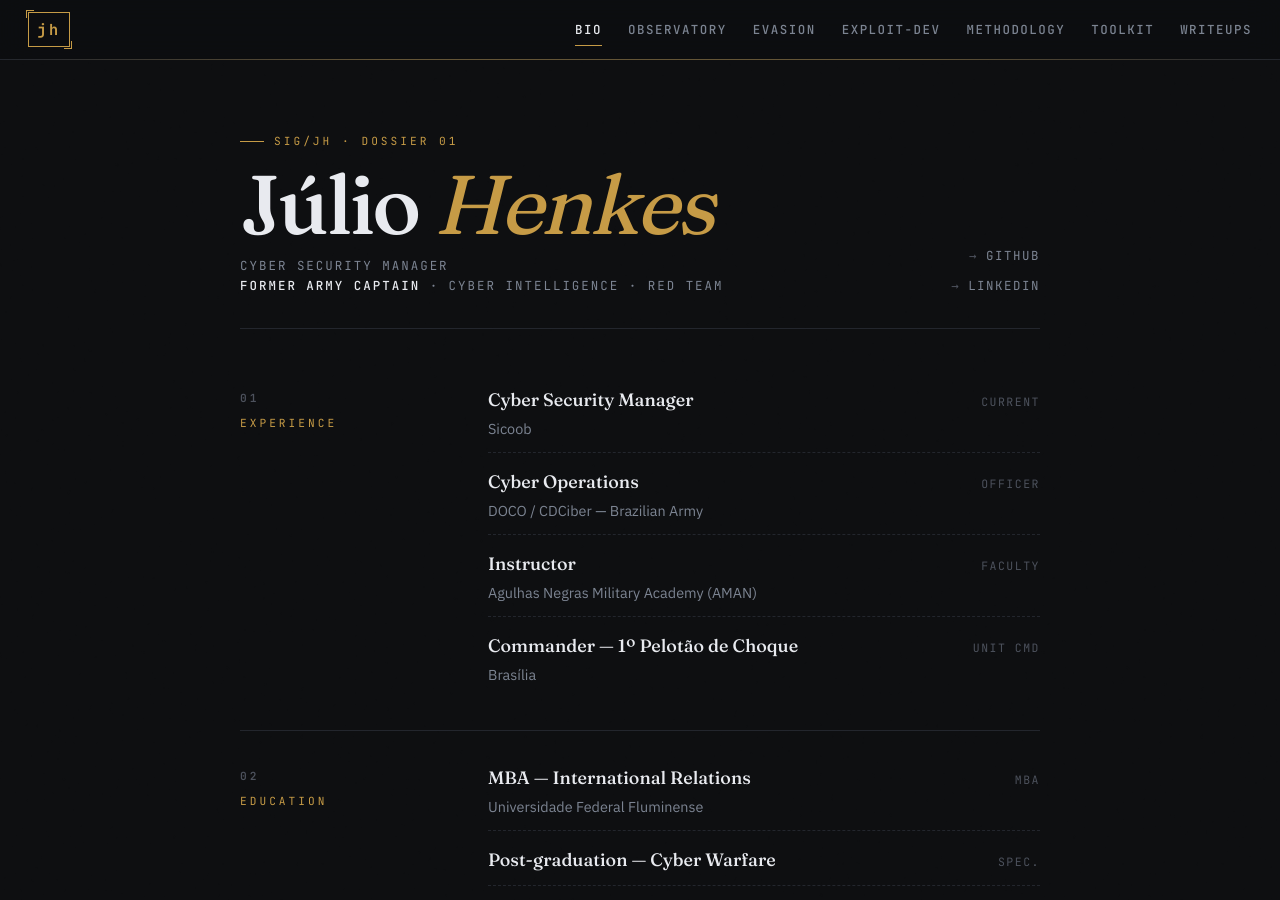
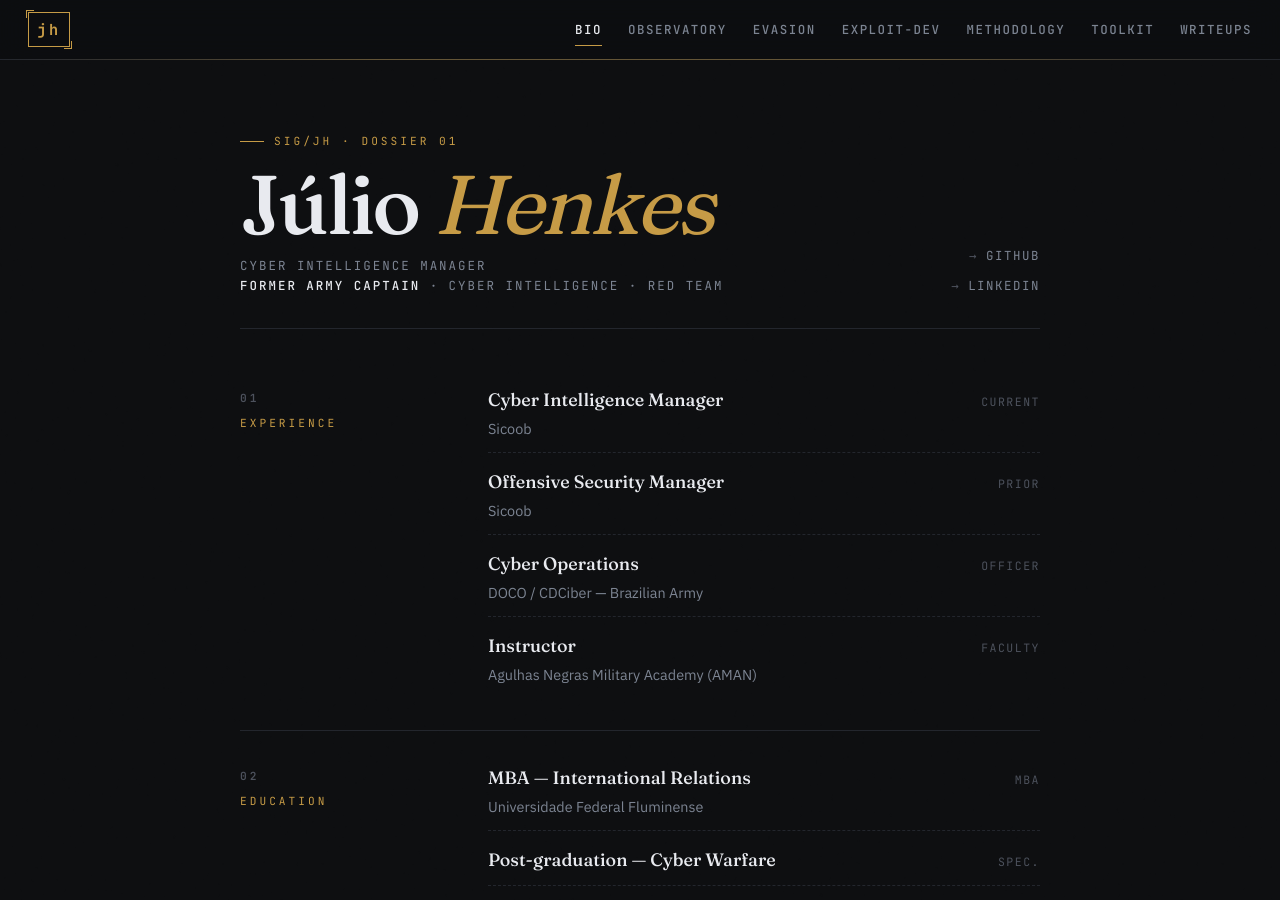
Before and after one commit to juliohenkes/juliohenkes.github.io, a Jekyll site: the page built from index.md, in a window 1280 px wide and 900 px high. Built offline with Jekyll 4.4.1, drawn with Linux system fonts in a browser that asks for light colours.

Commit message:
atualiza cargos na bio

```diff
--- a/index.md
+++ b/index.md
@@ -1,7 +1,7 @@
 ---
 layout: page
 title: "Júlio Henkes"
-description: "Cyber Security Manager · former Army Captain · Cyber Intelligence and Red Team operator."
+description: "Cyber Intelligence Manager · former Army Captain · Cyber Intelligence and Red Team operator."
 ---
 
 <header class="bio-hero">
@@ -9,7 +9,7 @@ description: "Cyber Security Manager · former Army Captain · Cyber Intelligenc
     <div class="bio-mark">SIG/JH · DOSSIER 01</div>
     <h1 class="bio-name">Júlio <em>Henkes</em></h1>
     <p class="bio-role">
-      Cyber Security Manager<br>
+      Cyber Intelligence Manager<br>
       <strong>former Army Captain</strong> · Cyber Intelligence · Red Team
     </p>
   </div>
@@ -27,10 +27,17 @@ description: "Cyber Security Manager · former Army Captain · Cyber Intelligenc
   <div class="bio-rows">
     <div class="bio-row">
       <div>
-        <div class="bio-row-title">Cyber Security Manager</div>
+        <div class="bio-row-title">Cyber Intelligence Manager</div>
         <span class="bio-row-org">Sicoob</span>
       </div>
       <span class="bio-row-meta">current</span>
+    </div>
+    <div class="bio-row">
+      <div>
+        <div class="bio-row-title">Offensive Security Manager</div>
+        <span class="bio-row-org">Sicoob</span>
+      </div>
+      <span class="bio-row-meta">prior</span>
     </div>
     <div class="bio-row">
       <div>
@@ -45,13 +52,6 @@ description: "Cyber Security Manager · former Army Captain · Cyber Intelligenc
         <span class="bio-row-org">Agulhas Negras Military Academy (AMAN)</span>
       </div>
       <span class="bio-row-meta">faculty</span>
-    </div>
-    <div class="bio-row">
-      <div>
-        <div class="bio-row-title">Commander — 1º Pelotão de Choque</div>
-        <span class="bio-row-org">Brasília</span>
-      </div>
-      <span class="bio-row-meta">unit cmd</span>
     </div>
   </div>
 </section>
```
